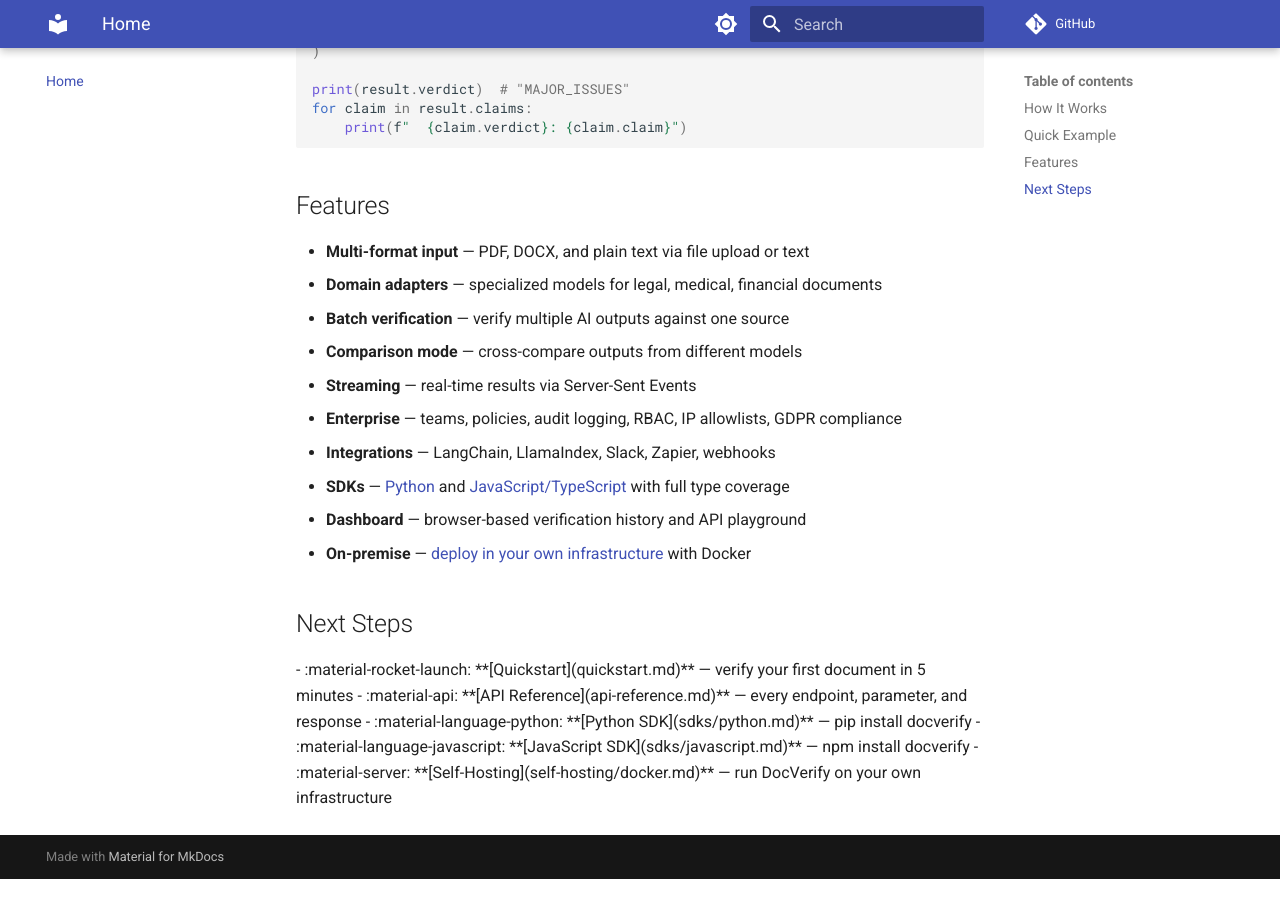
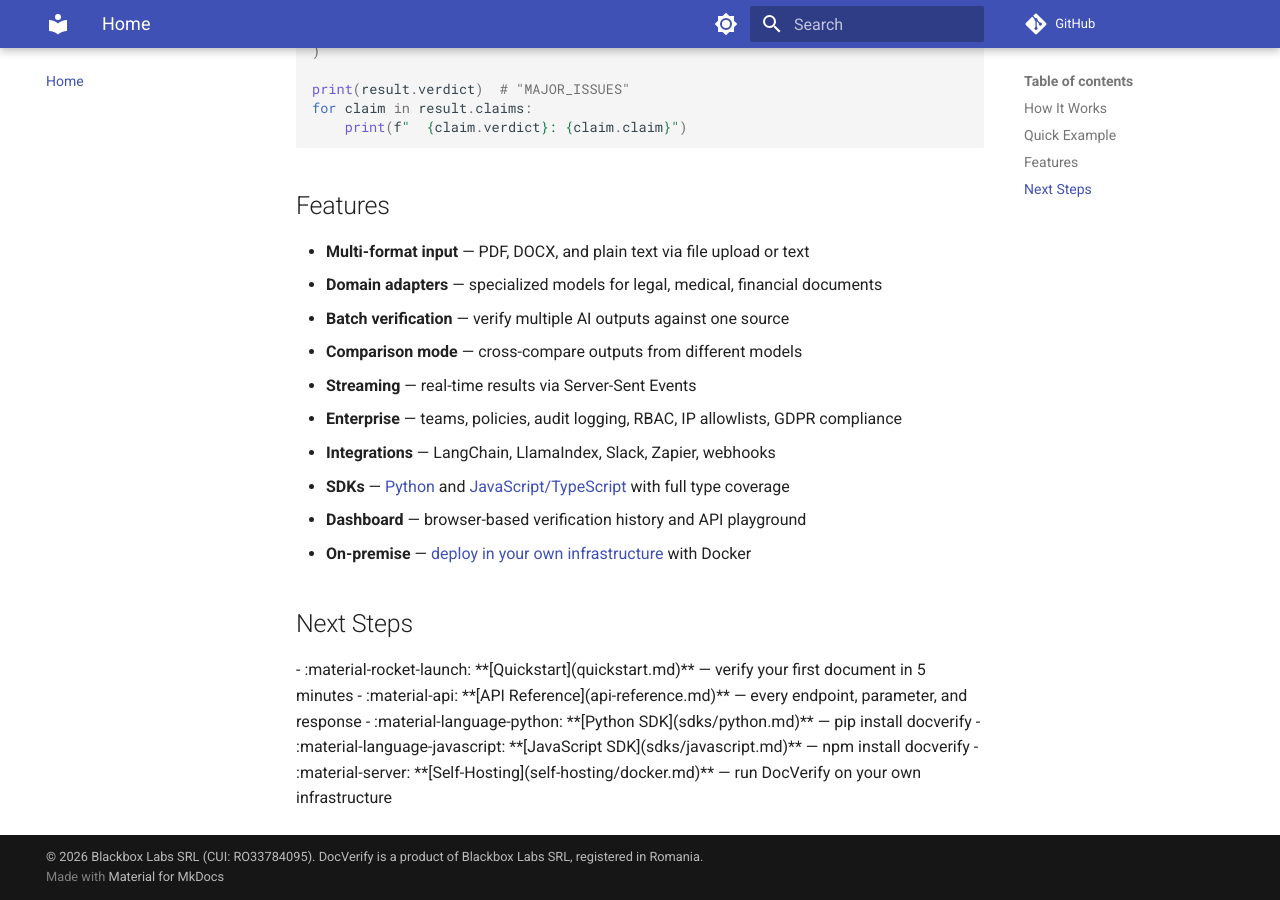
Before and after one commit to docverifyai/docs, an MkDocs documentation site: the page built from docs/index.md, in a window 1280 px wide and 900 px high, scrolled down 977 px. Built offline with MkDocs 1.6.1 and Material for MkDocs 9.7.7, drawn with Linux system fonts in a browser that asks for light colours; comment, search, counter and statistics services are not loaded; before the commit the page ends 1856 px from its top, so only the background shows below that.

Commit message:
Add copyright footer: Blackbox Labs SRL

```diff
--- a/mkdocs.yml
+++ b/mkdocs.yml
@@ -55,5 +55,7 @@ markdown_extensions:
   - attr_list
   - tables
 
+copyright: "&copy; 2026 Blackbox Labs SRL (CUI: RO33784095). DocVerify is a product of Blackbox Labs SRL, registered in Romania."
+
 extra_css:
   - assets/stylesheets/extra.css
```
